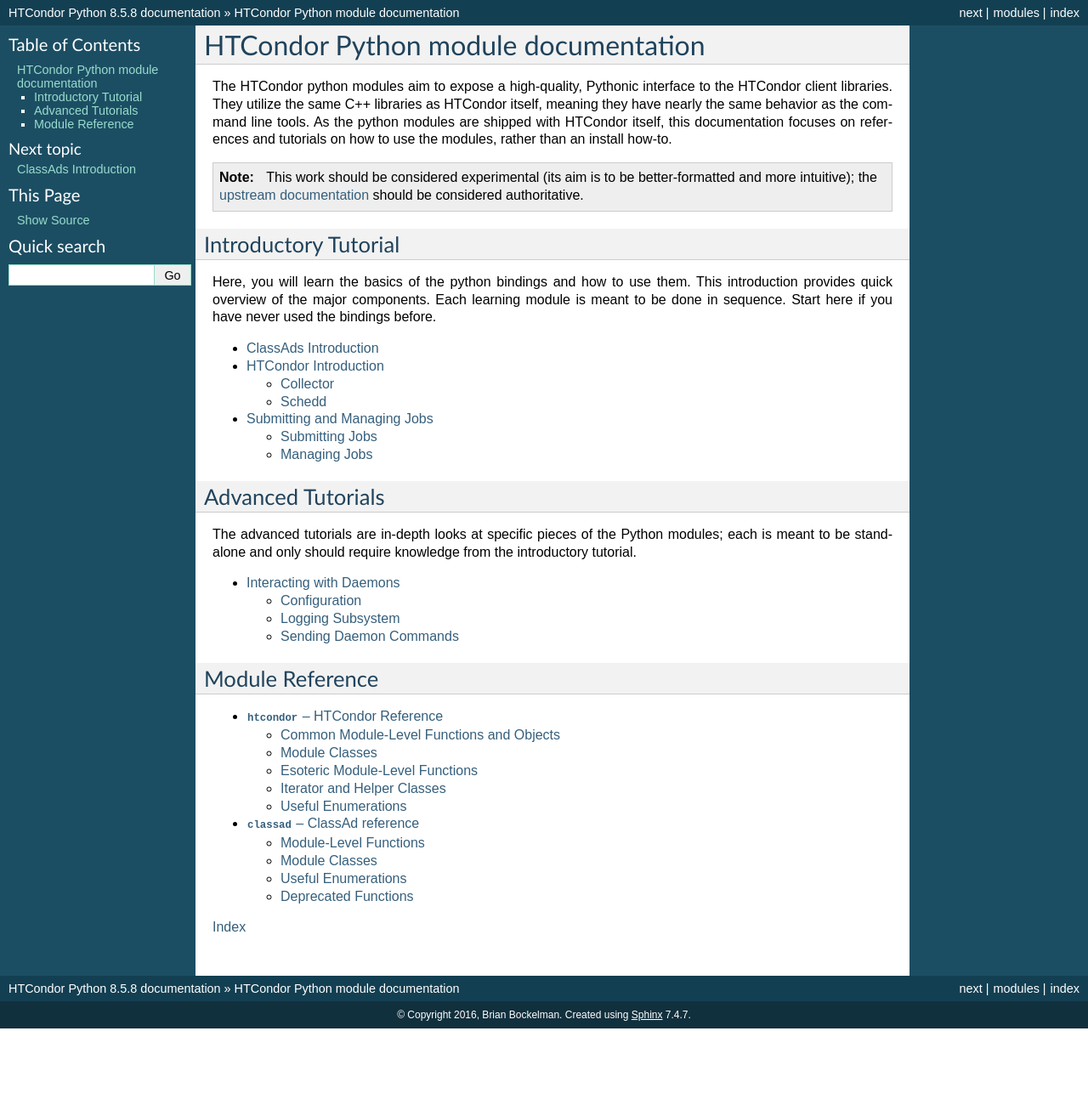
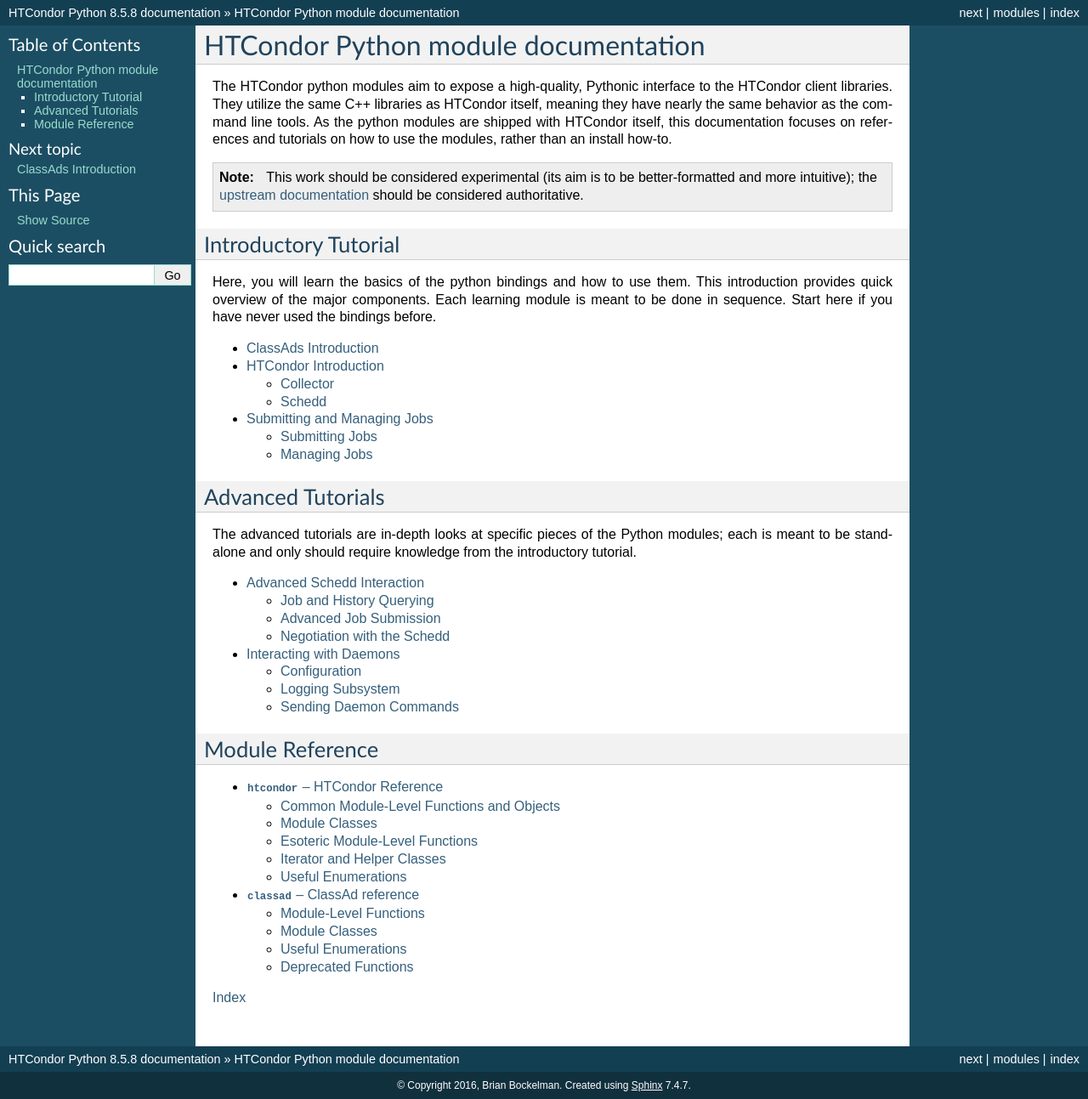
Before and after one commit to htcondor/htcondor-python, a Sphinx documentation site: the page built from docs/index.rst, in a window 1280 px wide. Shown: the whole page at 85% size. Built offline with Sphinx 7.4.7, drawn with Linux system fonts in a browser that asks for light colours; before the commit the page ends 1210 px from its top, so only the background shows below that; part of the change alters nothing that is shown.

Commit message:
Fill in additional parts of the advanced schedd tutorial.

```diff
--- a/docs/advanced_schedd.rst
+++ b/docs/advanced_schedd.rst
@@ -75,3 +75,72 @@ This is sub-optimal for two reasons:
    much more data than is needed for simply counting jobs.
 *  The querying across all schedds is serialized: we may wait for painfully long on one or two
    "bad apples"
+
+We can instead begin the query for all schedds simultaneously, then read the responses as
+they are sent back.  First, we start all the queries without reading responses::
+
+   >>> queries = []
+   >>> coll_query = coll.locate(htcondor.AdTypes.Schedd)
+   >>> end = time.time()
+   >>> for schedd_ad in coll_query:
+   ...     schedd_obj = htcondor.Schedd(schedd_ad)
+   ...     queries.append(schedd_obj.xquery())
+
+The iterators will yield the matching jobs; to return the autoclusters instead of jobs, use
+the ``AutoCluster`` option (``schedd_obj.xquery(opts=htcondor.QueryOpts.AutoCluster)``).  One
+auto-cluster ad is returned for each set of jobs that have identical values for all significant
+attributes.  A sample auto-cluster looks like::
+
+       [
+        RequestDisk = DiskUsage;
+        Rank = 0.0;
+        FileSystemDomain = "hcc-briantest7.unl.edu";
+        MemoryUsage = ( ( ResidentSetSize + 1023 ) / 1024 );
+        ImageSize = 1000;
+        JobUniverse = 5;
+        DiskUsage = 1000;
+        JobCount = 1;
+        Requirements = ( TARGET.Arch == "X86_64" ) && ( TARGET.OpSys == "LINUX" ) && ( TARGET.Disk >= RequestDisk ) && ( TARGET.Memory >= RequestMemory ) && ( ( TARGET.HasFileTransfer ) || ( TARGET.FileSystemDomain == MY.FileSystemDomain ) );
+        RequestMemory = ifthenelse(MemoryUsage isnt undefined,MemoryUsage,( ImageSize + 1023 ) / 1024);
+        ResidentSetSize = 0;
+        ServerTime = 1483758177;
+        AutoClusterId = 2
+       ]
+
+We use the :func:`poll` function, which will return when a query has available results::
+
+   >>> job_counts = {}
+   >>> for query in htcondor.poll(queries):
+   ...    schedd_name = query.tag()
+   ...    job_counts.setdefault(schedd_name, 0)
+   ...    count = len(query.nextAdsNonBlocking())
+   ...    job_counts[schedd_name] += count
+   ...    print "Got %d results from %s." % (count, schedd_name)
+   >>> print job_counts
+
+The :meth:`~htcondor.QueryIterator.tag` tag is used to identify which query is returned; the
+tag defaults to the Schedd's name but can be manually set through the ``tag`` keyword argument
+to :meth:`~htcondor.Schedd.xquery`.
+
+### History Queries
+
+After a job has finished in the Schedd, it moves from the queue to the history file.  The
+history can be queried (locally or remotely) with the :meth:`~htcondor.Schedd.history` method::
+
+   >>> schedd = htcondor.Schedd()
+   >>> for ad in schedd.history('true', ['ProcId', 'ClusterId', 'JobStatus', 'WallDuration'], 2):
+   ...     print ad
+
+At the time of writing, unlike :meth:`~htcondor.Schedd.xquery`, :meth:`~htcondor.Schedd.history`
+takes positional arguments and not keyword.  The first argument a job constraint; second is the
+projection list; the third is the maximum number of jobs to return.
+
+Advanced Job Submission
+-----------------------
+
+TODO - this section has yet to be written.
+
+Negotiation with the Schedd
+---------------------------
+
+TODO - this section has yet to be written.
--- a/docs/index.rst
+++ b/docs/index.rst
@@ -35,6 +35,7 @@ only should require knowledge from the introductory tutorial.
 .. toctree::
    :maxdepth: 2
 
+   advanced_schedd.rst
    interacting_with_daemons.rst
 
 Module Reference
```
